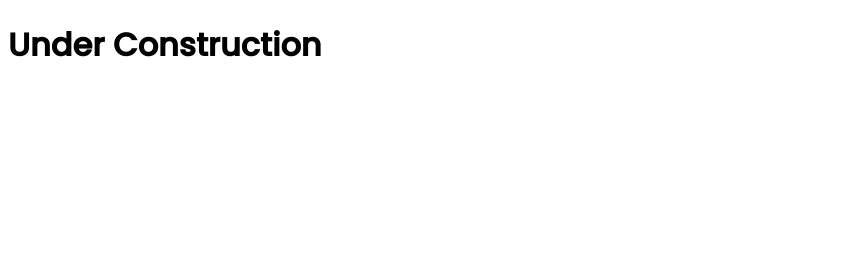
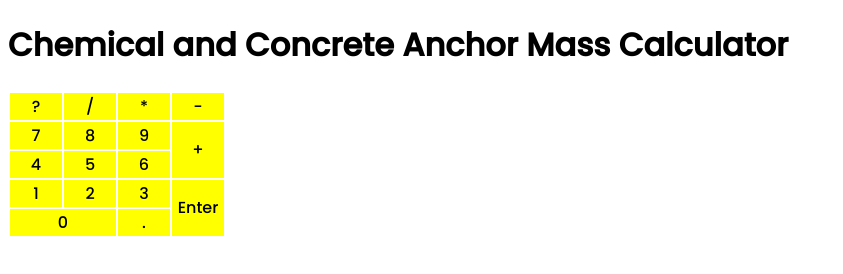
Before and after one commit to theriksen/landscaping-calculator-webapp, a plain HTML site: page index.html in a window 1280 px wide. Shown: the whole page, without its empty margins (0-843 px from the left). Drawn offline with Linux system fonts and the light colour scheme.

Commit message:
atom-commit

```diff
--- a/index.html
+++ b/index.html
@@ -2,11 +2,49 @@
 <html>
   <head>
     <title>Hello world!</title>
+    <meta charset="UTF-8">
+    <meta name="description" content="Yadi Yadi Yada">
+    <meta name="keywords" content="HTML, CSS, JavaScript, Calculate, Estimate, Landscape">
+    <meta name="author" content="Thomas Eriksen">
+    <meta name="viewport" content="width=device-width, initial-scale=1.0">
     <link rel="stylesheet" href="style.css">
     <link rel="preconnect" href="https://fonts.gstatic.com">
     <link href="https://fonts.googleapis.com/css2?family=Poppins:wght@500&display=swap" rel="stylesheet">
   </head>
   <body>
-    <h1> Under Construction </h1>
+    <header>
+      <h1>Chemical and Concrete Anchor Mass Calculator</h1>
+    </header>
+    <main>
+      <table>
+        <tr>
+          <td>?</td>
+          <td>/</td>
+          <td>*</td>
+          <td>-</td>
+        </tr>
+        <tr>
+          <td>7</td>
+          <td>8</td>
+          <td>9</td>
+          <td rowspan="2">+</td>
+        </tr>
+        <tr>
+          <td>4</td>
+          <td>5</td>
+          <td>6</td>
+        </tr>
+        <tr>
+          <td>1</td>
+          <td>2</td>
+          <td>3</td>
+          <td rowspan="2">Enter</td>
+        </tr>
+        <tr>
+          <td colspan="2">0</td>
+          <td>.</td>
+        </tr>
+      </table>
+    </main>
   </body>
 </html>
--- a/style.css
+++ b/style.css
@@ -1,3 +1,9 @@
 html {
   font-family: 'Poppins', sans-serif;
 }
+td {
+  width: 50px;
+  height: auto;
+  background-color: yellow;
+  text-align: center;
+}
```
